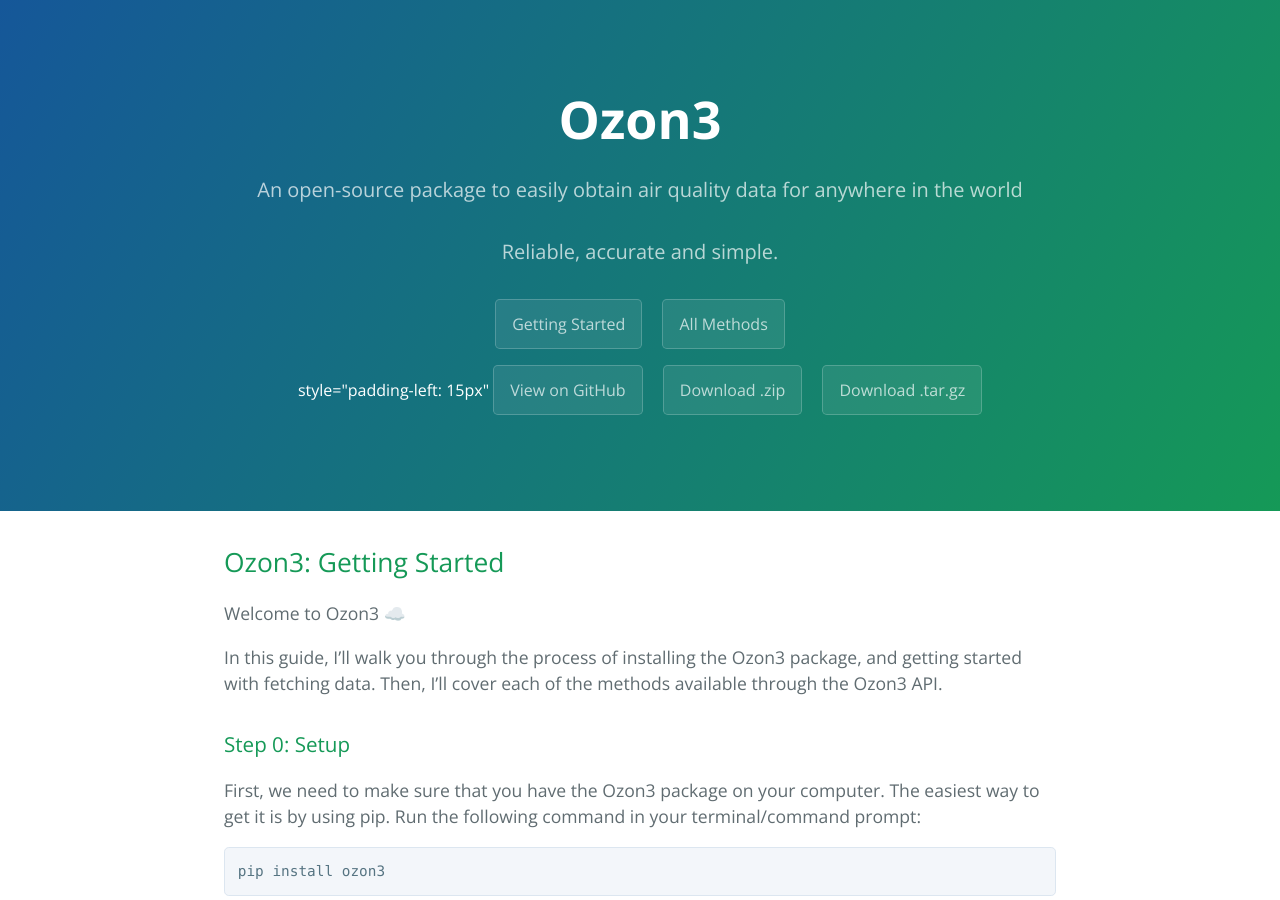
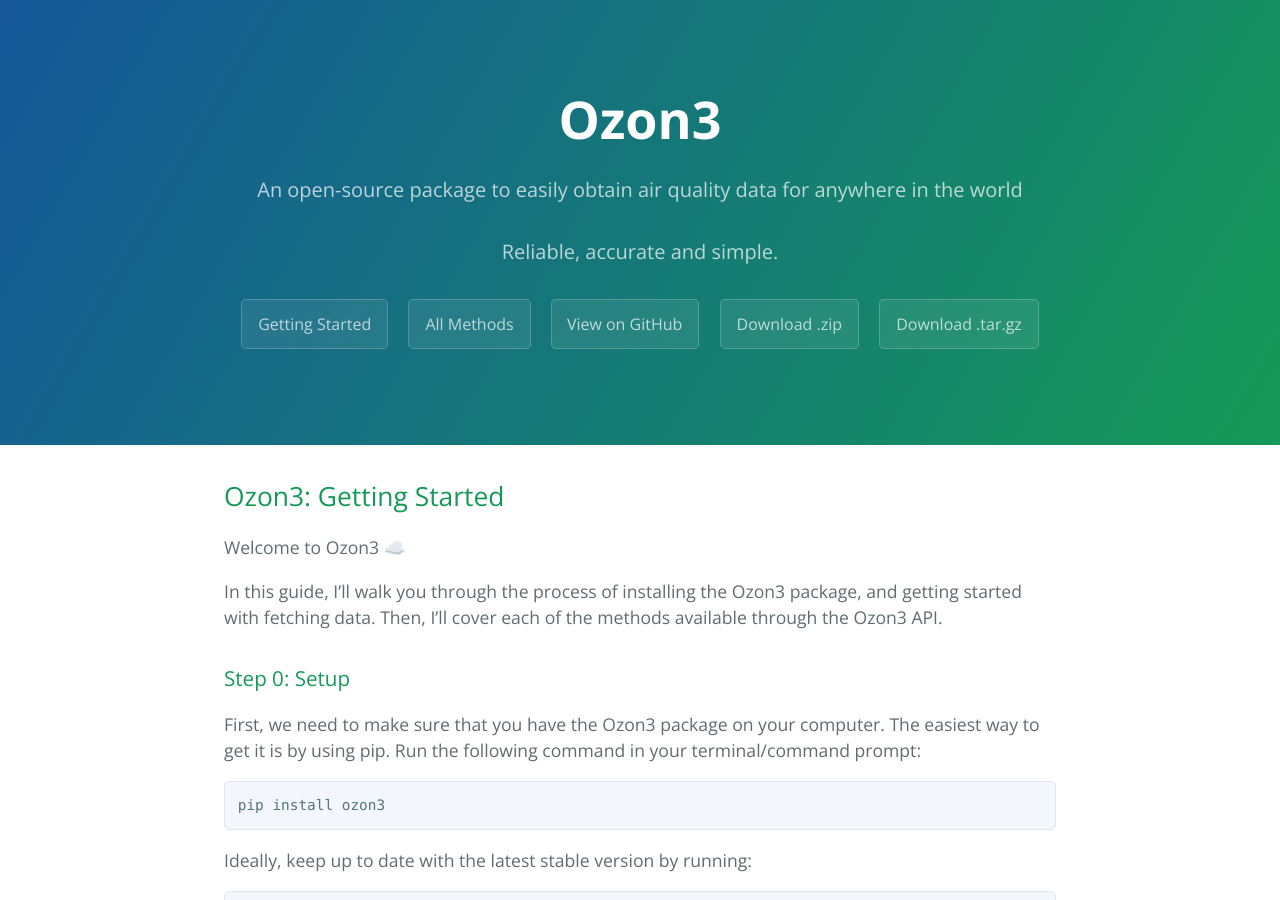
Before and after one commit to Ozon3Org/Ozon3, a Jekyll site: the page built from index.md, in a window 1280 px wide and 900 px high. Built offline with Jekyll 4.4.1, drawn with Linux system fonts in a browser that asks for light colours.

Commit message:
Update template.html

```diff
--- a/_layouts/template.html
+++ b/_layouts/template.html
@@ -17,12 +17,12 @@
       {% for page in site.pages %}
         <a href= {{ page.filename }} class="btn">{{ page.title }}</a>
       {% endfor %}
-      <div>
-        style="padding-left: 15px"
-        <a href="https://github.com/Ozon3Org/Ozon3" class="btn">View on GitHub</a>
+
+
+        <a style="padding-left: 15px;" href="https://github.com/Ozon3Org/Ozon3" class="btn">View on GitHub</a>
         <a href="https://github.com/Ozon3Org/Ozon3/zipball/master" class="btn">Download .zip</a>
         <a href="https://github.com/Ozon3Org/Ozon3/tarball/master" class="btn">Download .tar.gz</a>
-      </div>
+
     </section>
 
     <section class="main-content">
```
